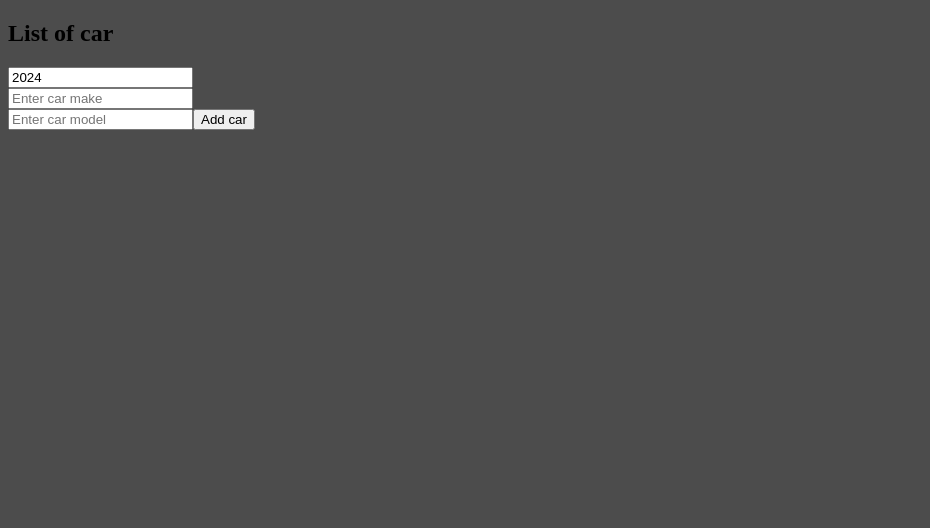
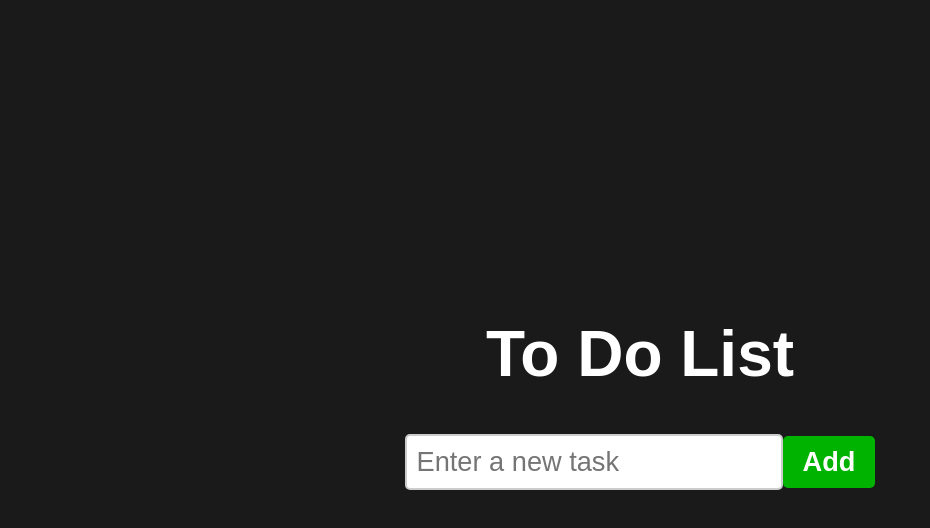
Before and after one commit to RomThpt/my-react-app, a React (Vite) app: page / in a window 1280 px wide. Shown: the top 528 px of the page, without its empty margins (0-930 px from the left). Built offline with nearby package versions, Linux system fonts and the light colour scheme.

Commit message:
feat: :rocket: ToDoList

```diff
--- a/src/App.jsx
+++ b/src/App.jsx
@@ -1,8 +1,8 @@
-import MyComponent from "./MyComponent";
+import ToDoList from "./ToDoList";
 function App() {
     return (
         <>
-            <MyComponent />
+            <ToDoList />
         </>
     );
 }
--- a/src/MyComponent.jsx
+++ /dev/null
@@ -1,72 +0,0 @@
-import React, { useState } from "react";
-
-const MyComponent = () => {
-    const [cars, setCars] = useState([]);
-    const [carYear, setCarYear] = useState(new Date().getFullYear());
-    const [carMake, setCarMake] = useState("");
-    const [carModel, setCarModel] = useState("");
-
-    const addCar = () => {
-        const newCar = { year: carYear, make: carMake, model: carModel };
-        setCars((c) => [...c, newCar]);
-        setCarYear(new Date().getFullYear());
-        setCarMake("");
-        setCarModel("");
-    };
-
-    const removeCar = (index) => {
-        setCars((c) => c.filter((_, i) => i !== index));
-    };
-
-    const changeCarYear = (e) => {
-        setCarYear(e.target.value);
-    };
-
-    const changeCarModel = (e) => {
-        setCarModel(e.target.value);
-    };
-
-    const changeCarMake = (e) => {
-        setCarMake(e.target.value);
-    };
-
-    return (
-        <div>
-            <h2>List of car</h2>
-            <ul>
-                {cars.map((car, index) => {
-                    return (
-                        <li key={index} onClick={() => removeCar(index)}>
-                            {car.year} {car.make} {car.model}
-                        </li>
-                    );
-                })}
-            </ul>
-
-            <input
-                type="number"
-                value={carYear}
-                onChange={(e) => {
-                    changeCarYear(e);
-                }}
-            />
-            <br />
-            <input
-                type="text"
-                value={carMake}
-                onChange={(e) => changeCarMake(e)}
-                placeholder="Enter car make"
-            />
-            <br />
-            <input
-                type="text"
-                value={carModel}
-                onChange={(e) => changeCarModel(e)}
-                placeholder="Enter car model"
-            />
-            <button onClick={() => addCar()}>Add car</button>
-        </div>
-    );
-};
-
-export default MyComponent;
--- /dev/null
+++ b/src/ToDoList.jsx
@@ -0,0 +1,88 @@
+import React, { useState } from "react";
+
+const ToDoList = () => {
+    const [tasks, setTasks] = useState([]);
+    const [newTask, setNewTask] = useState("");
+
+    const handleInputChange = (event) => {
+        setNewTask(event.target.value);
+    };
+
+    const addTask = () => {
+        if (newTask.trim() !== "") {
+            setTasks((t) => [...t, newTask]);
+            setNewTask("");
+        }
+    };
+
+    const deleteTask = (index) => {
+        const updatedTasks = tasks.filter((_, i) => i !== index);
+        setTasks(updatedTasks);
+    };
+
+    const moveTaskUp = (index) => {
+        if (index > 0) {
+            const updatedTasks = [...tasks];
+            [updatedTasks[index], updatedTasks[index - 1]] = [
+                updatedTasks[index - 1],
+                updatedTasks[index],
+            ];
+            setTasks(updatedTasks);
+        }
+    };
+
+    const moveTaskDown = (index) => {
+        if (index < tasks.length - 1) {
+            const updatedTasks = [...tasks];
+            [updatedTasks[index], updatedTasks[index + 1]] = [
+                updatedTasks[index + 1],
+                updatedTasks[index],
+            ];
+            setTasks(updatedTasks);
+        }
+    };
+
+    return (
+        <div className="ToDoList">
+            <h1>To Do List</h1>
+            <div>
+                <input
+                    type="text"
+                    placeholder="Enter a new task"
+                    value={newTask}
+                    onChange={handleInputChange}
+                />
+                <button className="add-button" onClick={addTask}>
+                    Add
+                </button>
+            </div>
+            <ol>
+                {tasks.map((task, index) => (
+                    <li key={index}>
+                        <span className="text">{task}</span>
+                        <button
+                            className="delete-button"
+                            onClick={() => deleteTask(index)}
+                        >
+                            Delete
+                        </button>
+                        <button
+                            className="move-button"
+                            onClick={() => moveTaskUp(index)}
+                        >
+                            👆
+                        </button>
+                        <button
+                            className="move-button"
+                            onClick={() => moveTaskDown(index)}
+                        >
+                            👇
+                        </button>
+                    </li>
+                ))}
+            </ol>
+        </div>
+    );
+};
+
+export default ToDoList;
--- a/src/index.css
+++ b/src/index.css
@@ -1,3 +1,89 @@
 body {
-    background-color: rgb(76, 76, 76);
+    background-color: hsl(0, 0%, 10%);
 }
+
+.ToDoList {
+    display: flex;
+    font-family: Arial, sans-serif;
+    flex-direction: column;
+    align-items: center;
+    justify-content: center;
+    height: 100vh;
+}
+
+h1 {
+    font-size: 4rem;
+    color: white;
+}
+
+button {
+    font-size: 1.7rem;
+    font-weight: bold;
+    padding: 10px 20px;
+    color: white;
+    border: none;
+    border-radius: 5px;
+    cursor: pointer;
+    transition: background-color 0.3s ease;
+}
+
+.add-button {
+    background-color: hsl(120, 100%, 35%);
+}
+
+.add-button:hover {
+    background-color: hsl(120, 100%, 30%);
+}
+
+.delete-button {
+    background-color: hsl(0, 100%, 35%);
+}
+
+.delete-button:hover {
+    background-color: hsl(0, 100%, 30%);
+}
+.move-button {
+    background-color: hsl(207, 90%, 60%);
+}
+
+.move-button:hover {
+    background-color: hsl(207, 90%, 55%);
+}
+
+input[type="text"] {
+    font-size: 1.7rem;
+    padding: 10px;
+    border: 2px solid hsl(0, 0%, 80%);
+    border-radius: 5px;
+    margin-bottom: 20px;
+}
+
+ol {
+    list-style-type: none;
+    padding: 0;
+}
+li {
+    display: flex;
+    justify-content: space-between;
+    align-items: center;
+    font-weight: bold;
+    font-size: 2rem;
+    padding: 10px;
+    margin-bottom: 10px;
+    background-color: hsl(0, 0%, 90%);
+    border-radius: 5px;
+    border: 3px solid hsl(0, 0%, 4%);
+}
+
+.text {
+    flex-grow: 1;
+    flex-shrink: 1;
+    flex-basis: 0%;
+}
+
+.delete-button,
+.move-button {
+    padding: 8px 12px;
+    font-size: 1.4rem;
+    margin-left: 10px;
+}
```
